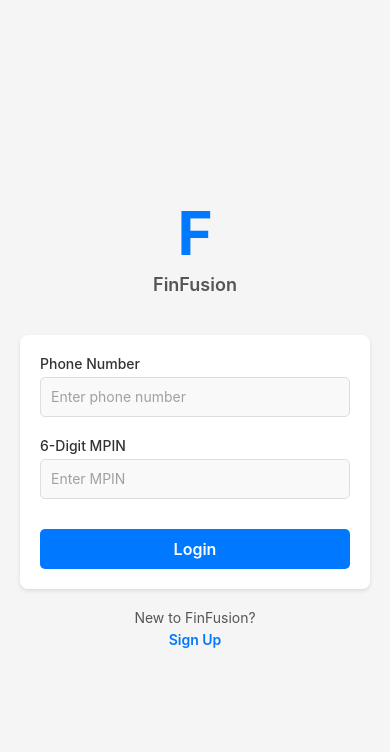
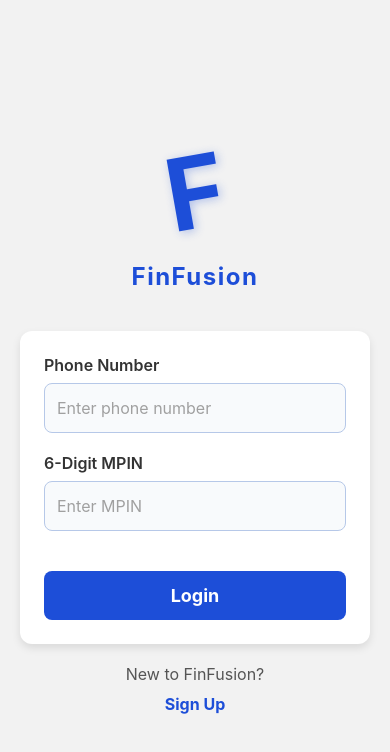
Before and after one commit to SafalBhandari12/Fin_Fusion, a React Native app in the folder my-new-project/: screen /LoginScreen in a window 390 px wide. Shown: the top 752 px of the page. Built offline with nearby package versions, Linux system fonts and the light colour scheme.

Commit message:
Final stable version

```diff
--- a/my-new-project/components/LoginScreen.js
+++ b/my-new-project/components/LoginScreen.js
@@ -284,12 +284,13 @@ const LoginScreen = ({ navigation }) => {
     </SafeAreaView>
   );
 };
-
 const styles = StyleSheet.create({
+  backgroundImage: {
+    flex: 1,
+    resizeMode: "cover", // Ensure the image covers the entire screen
+  },
   container: {
     flex: 1,
-    backgroundColor: "#f5f5f5",
-    justifyContent: "center",
   },
   inner: {
     paddingHorizontal: 20,
@@ -301,70 +302,75 @@ const styles = StyleSheet.create({
     marginBottom: 40,
   },
   logo: {
-    fontSize: 60,
+    fontSize: 100, // Larger size for the logo
     fontWeight: "bold",
-    color: "#0078FF",
+    color: "#1D4ED8", // Blue color for the logo
+    textShadowColor: "rgba(29, 78, 216, 0.3)", // Add a subtle shadow
+    textShadowOffset: { width: 2, height: 2 },
+    textShadowRadius: 10,
+    transform: [{ rotate: "-10deg" }], // Slight rotation for a modern look
   },
   appName: {
-    fontSize: 18,
-    fontWeight: "600",
-    color: "#555",
-    marginTop: 5,
+    fontSize: 24,
+    fontWeight: "700",
+    color: "#1D4ED8", // Blue color for the app name
+    marginTop: 10,
+    letterSpacing: 1.5, // Add spacing between letters for a sleek look
   },
   formContainer: {
-    backgroundColor: "#ffffff",
-    borderRadius: 8,
-    padding: 20,
+    backgroundColor: "#FFFFFF", // White background
+    borderRadius: 12,
+    padding: 24,
     shadowColor: "#000",
-    shadowOffset: { width: 0, height: 2 },
+    shadowOffset: { width: 0, height: 4 },
     shadowOpacity: 0.1,
-    shadowRadius: 4,
-    elevation: 5,
+    shadowRadius: 8,
+    elevation: 6,
   },
   inputContainer: {
     marginBottom: 20,
   },
   label: {
-    fontSize: 14,
-    fontWeight: "500",
-    color: "#333",
-    marginBottom: 5,
+    fontSize: 16,
+    fontWeight: "600",
+    color: "#333333", // Darker label color
+    marginBottom: 8,
   },
   input: {
-    height: 40,
+    height: 50,
     borderWidth: 1,
-    borderColor: "#ddd",
-    borderRadius: 5,
-    paddingHorizontal: 10,
-    fontSize: 14,
-    color: "#333",
-    backgroundColor: "#f9f9f9",
+    borderColor: "#B6C8E8", // Light blue border color
+    borderRadius: 8,
+    paddingHorizontal: 12,
+    fontSize: 16,
+    color: "#333333", // Darker text color
+    backgroundColor: "#F8FAFC", // Light blue background for input
   },
   loginButton: {
-    backgroundColor: "#0078FF",
-    paddingVertical: 10,
-    borderRadius: 5,
+    backgroundColor: "#1D4ED8", // Blue background for the button
+    paddingVertical: 14,
+    borderRadius: 8,
     alignItems: "center",
-    marginTop: 10,
+    marginTop: 20,
   },
   loginButtonText: {
-    color: "#ffffff",
-    fontWeight: "600",
-    fontSize: 16,
+    color: "#FFFFFF", // White text for the button
+    fontWeight: "700",
+    fontSize: 18,
   },
   footer: {
     marginTop: 20,
     alignItems: "center",
   },
   footerText: {
-    fontSize: 14,
-    color: "#555",
+    fontSize: 16,
+    color: "#555555", // Darker text color
   },
   signupText: {
-    fontSize: 14,
-    color: "#0078FF",
-    fontWeight: "600",
-    marginTop: 5,
+    fontSize: 16,
+    color: "#1D4ED8", // Blue color for the sign-up text
+    fontWeight: "700",
+    marginTop: 10,
   },
 });
 
```
Also changed, not shown: my-new-project/components/ShareDashboard.js (+180 -15 lines), 1 other file (tests, documents, lock files or other folders).
